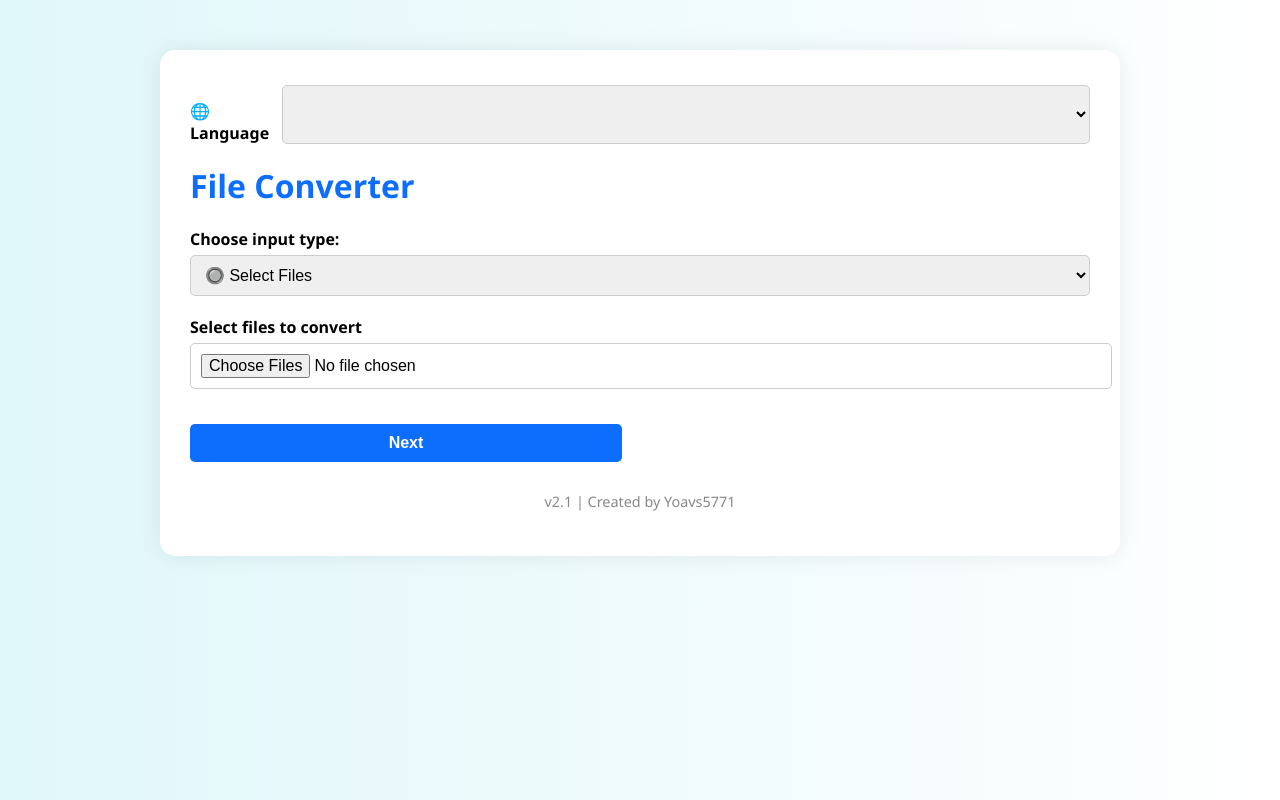
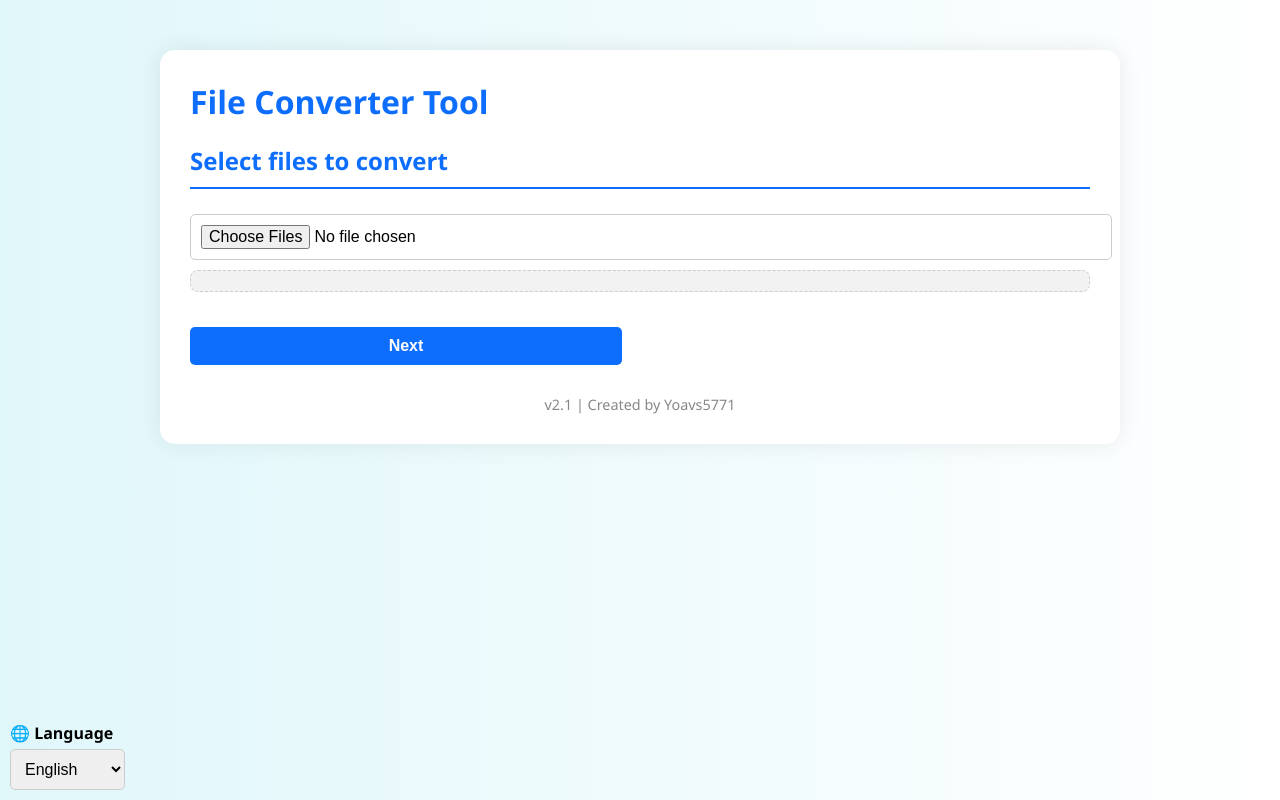
Before and after one commit to yoavs5771/FileToolsWeb, a Flask app: page / in a window 1280 px wide. Run offline with Flask 3, Linux system fonts and the light colour scheme; lists and menus that the app fills with data are empty.

Commit message:
Add multi-step file conversion UI with language selection and improved file handling

```diff
--- /dev/null
+++ b/static/script.js
@@ -0,0 +1,187 @@
+let currentStep = 1;
+const steps = ["step1", "step2", "step3", "step4"];
+const inputFiles = document.getElementById("inputFiles");
+const filePreview = document.getElementById("filePreview");
+const conversionOptions = document.getElementById("conversionOptions");
+const pdfTools = document.getElementById("pdfTools");
+const summaryBox = document.getElementById("summary-box");
+const toast = document.getElementById("toast");
+const progressContainer = document.getElementById("progressContainer");
+const progressBar = document.getElementById("progressBar");
+
+let selectedFiles = [];
+let detectedFileType = "";
+
+function showStep(step) {
+  steps.forEach((id, index) => {
+    document.getElementById(id).classList.toggle("active", index === step - 1);
+  });
+  currentStep = step;
+}
+
+function detectFileType(files) {
+  const extensions = Array.from(files).map(f => f.name.split('.').pop().toLowerCase());
+  if (extensions.every(ext => ["pdf"].includes(ext))) return "pdf";
+  if (extensions.every(ext => ["docx", "doc"].includes(ext))) return "word";
+  if (extensions.every(ext => ["pptx", "ppt"].includes(ext))) return "ppt";
+  if (extensions.every(ext => ["xlsx", "xls", "csv"].includes(ext))) return "excel";
+  if (extensions.every(ext => ["jpg", "jpeg", "png", "bmp", "gif", "tiff", "webp"].includes(ext))) return "image";
+  return "mixed";
+}
+
+function showToast(msg, success = false) {
+  toast.innerText = msg;
+  toast.className = "toast" + (success ? " success" : "");
+  toast.style.display = "block";
+  setTimeout(() => (toast.style.display = "none"), 4000);
+}
+
+inputFiles.addEventListener("change", (e) => {
+  selectedFiles = Array.from(e.target.files);
+  filePreview.innerText = selectedFiles.map(f => f.name).join("\n");
+  detectedFileType = detectFileType(selectedFiles);
+  document.getElementById("nextBtn1").disabled = selectedFiles.length === 0;
+});
+
+document.getElementById("nextBtn1").addEventListener("click", () => {
+  renderConversionOptions();
+  showStep(2);
+});
+
+document.getElementById("backBtn2").addEventListener("click", () => showStep(1));
+document.getElementById("nextBtn2").addEventListener("click", () => {
+  renderSummary();
+  showStep(3);
+});
+document.getElementById("backBtn3").addEventListener("click", () => showStep(2));
+
+document.getElementById("convertBtn").addEventListener("click", async () => {
+  progressContainer.style.display = "block";
+  progressBar.style.width = "10%";
+  progressBar.innerText = "10%";
+
+  const formData = new FormData();
+  selectedFiles.forEach(file => formData.append("files", file));
+
+  const format = document.querySelector('input[name="formatOption"]:checked');
+  if (format) formData.append("format", format.value);
+
+  if (detectedFileType === "pdf") {
+    if (document.getElementById("mergePdf").checked) formData.append("merge", "1");
+    if (document.getElementById("splitPdf").checked) formData.append("split", "1");
+    if (document.getElementById("deletePages").checked) formData.append("delete_pages", "1");
+  }
+
+  progressBar.style.width = "40%";
+  progressBar.innerText = "40%";
+
+  try {
+    const res = await fetch("/convert", { method: "POST", body: formData });
+    const blob = await res.blob();
+    const url = window.URL.createObjectURL(blob);
+    const a = document.createElement("a");
+    a.href = url;
+    a.download = "converted_output.zip";
+    document.body.appendChild(a);
+    a.click();
+    a.remove();
+
+    progressBar.style.width = "100%";
+    progressBar.innerText = "100%";
+    showStep(4);
+  } catch (err) {
+    showToast("שגיאה בביצוע ההמרה.");
+    console.error(err);
+  }
+});
+
+function renderConversionOptions() {
+  const map = {
+    word: ["PDF", "TXT", "HTML"],
+    ppt: ["PDF"],
+    excel: ["PDF", "CSV"],
+    image: ["PDF", "JPG", "PNG", "BMP", "TIFF"],
+    pdf: [] // ניהול בכלים אחרים
+  };
+
+  const options = map[detectedFileType] || [];
+  pdfTools.style.display = detectedFileType === "pdf" ? "block" : "none";
+
+  conversionOptions.innerHTML = "";
+  if (options.length > 0) {
+    options.forEach(fmt => {
+      const id = `opt_${fmt}`;
+      conversionOptions.innerHTML += `
+        <label>
+          <input type="radio" name="formatOption" id="${id}" value="${fmt}" />
+          ${fmt}
+        </label><br/>
+      `;
+    });
+  } else {
+    conversionOptions.innerHTML = "<p>אין אפשרויות להמרה לקובץ זה.</p>";
+  }
+}
+
+function renderSummary() {
+  let summary = `
+    <h5>סיכום לפני המרה:</h5>
+    <p><strong>קבצים שנבחרו:</strong><br>${selectedFiles.map(f => f.name).join("<br>")}</p>
+    <p><strong>סוג קובץ:</strong> ${detectedFileType}</p>
+  `;
+
+  const format = document.querySelector('input[name="formatOption"]:checked');
+  if (format) summary += `<p><strong>פורמט נבחר:</strong> ${format.value}</p>`;
+
+  if (detectedFileType === "pdf") {
+    summary += `<p><strong>כלי PDF:</strong><ul>`;
+    if (document.getElementById("mergePdf").checked) summary += "<li>מיזוג קבצים</li>";
+    if (document.getElementById("splitPdf").checked) summary += "<li>פיצול קובץ</li>";
+    if (document.getElementById("deletePages").checked) summary += "<li>מחיקת עמודים</li>";
+    summary += "</ul></p>";
+  }
+
+  summaryBox.innerHTML = summary;
+}
+
+// תרגום שפות
+document.getElementById("languageSelect").addEventListener("change", (e) => {
+  const lang = e.target.value;
+  localStorage.setItem("lang", lang);
+  loadTranslations(lang);
+});
+
+function loadTranslations(lang) {
+  fetch(`/translations/${lang}.json`)
+    .then(res => res.json())
+    .then(dict => {
+      document.querySelectorAll("[data-i18n]").forEach(el => {
+        const key = el.getAttribute("data-i18n");
+        if (dict[key]) el.innerText = dict[key];
+      });
+
+      document.documentElement.dir = ["ar", "he", "fa"].includes(lang) ? "rtl" : "ltr";
+    });
+}
+
+function initLang() {
+  const langSelect = document.getElementById("languageSelect");
+  const langs = {
+    en: "English", he: "עברית", fr: "Français", ru: "Русский",
+    ar: "العربية", zh: "中文", fa: "فارسی", es: "Español", pt: "Português", hi: "हिन्दी"
+  };
+  for (const [code, label] of Object.entries(langs)) {
+    const opt = document.createElement("option");
+    opt.value = code;
+    opt.innerText = label;
+    langSelect.appendChild(opt);
+  }
+
+  const lang = localStorage.getItem("lang") || "en";
+  langSelect.value = lang;
+  loadTranslations(lang);
+}
+
+window.onload = () => {
+  initLang();
+};
--- a/templates/index.html
+++ b/templates/index.html
@@ -1,134 +1,84 @@
 <!DOCTYPE html>
 <html lang="en">
 <head>
-    <meta charset="UTF-8">
-    <meta name="viewport" content="width=device-width, initial-scale=1.0">
-    <title>FileTools Web</title>
-    <link rel="stylesheet" href="/static/style.css">
-    <script src="/translations/lang.js" defer></script>
+  <meta charset="UTF-8" />
+  <meta name="viewport" content="width=device-width, initial-scale=1.0"/>
+  <title data-i18n="title">File Converter Tool</title>
+  <link rel="stylesheet" href="/static/style.css" />
 </head>
 <body>
   <div class="container">
-        <div id="language-switcher">
-            <label for="language"><span id="language_label">🌐 Language</span></label>
-            <select id="language"></select>
+    <h1 data-i18n="title">File Converter Tool</h1>
+
+    <!-- Language Switcher Bottom Left -->
+    <div style="position: fixed; bottom: 10px; left: 10px;">
+      <label for="languageSelect" data-i18n="language_label">🌐 Language</label>
+      <select id="languageSelect"></select>
     </div>
 
-        <h1 id="page_title">File Converter</h1>
-
-        <!-- Step 1: File Selection -->
+    <!-- Step 1: File Upload -->
     <div class="step-section active" id="step-1">
-            <label for="inputType" id="choose_input_type">Choose input type:</label>
-            <select id="inputType">
-                <option value="files">🔘 <span id="select_input_files">Select Files</span></option>
-                <option value="folder">📁 <span id="select_input_folder">Select Folder</span></option>
-            </select>
-
-            <label id="select_files_label">Select files to convert</label>
-            <input type="file" id="inputFiles" multiple>
-
-            <label id="select_folder_label" style="display:none;">Select folder to convert</label>
-            <input type="file" id="inputFolder" webkitdirectory directory style="display:none;">
-
+      <h2 class="step-title" data-i18n="select_files">Select Files</h2>
+      <input type="file" id="inputFiles" name="inputFiles" multiple />
+      <div class="file-preview" id="filePreview"></div>
       <div class="step-buttons">
-                <button type="button" onclick="nextStep(2)" id="next_button_step1">Next</button>
+        <button id="nextStep1" data-i18n="next">Next</button>
       </div>
     </div>
 
-        <!-- Step 2: Output Format -->
+    <!-- Step 2: Format Options -->
     <div class="step-section" id="step-2">
-            <label for="outputFormats" id="select_formats">Select output formats:</label>
-            <select id="outputFormats" multiple>
-                <option value="pdf">PDF</option>
-                <option value="txt">TXT</option>
-                <option value="html">HTML</option>
-                <option value="png">PNG</option>
-                <option value="jpg">JPG</option>
-            </select>
+      <h2 class="step-title" data-i18n="choose_format">Choose Output Format</h2>
+      <div id="formatOptions" class="format-options">
+        <!-- Dynamic checkboxes will be added here -->
+      </div>
 
-            <label for="outputDir" id="select_output">Select output directory</label>
-            <input type="file" id="outputDir" webkitdirectory directory>
-
-            <div>
-                <input type="checkbox" id="mergePDF">
-                <label for="mergePDF" id="merge_option">🗃️ Merge PDF files into one</label>
+      <div id="mergeOptionContainer" style="margin-top: 10px;">
+        <label>
+          <input type="checkbox" id="mergeOption" />
+          <span data-i18n="merge_option">🗃️ Merge PDFs into one file</span>
+        </label>
       </div>
 
       <div class="step-buttons">
-                <button type="button" onclick="prevStep(1)" id="back_button_step2">Back</button>
-                <button type="button" onclick="nextStep(3)" id="next_button_step2">Next</button>
+        <button id="prevStep2" data-i18n="back">Back</button>
+        <button id="nextStep2" data-i18n="next">Next</button>
       </div>
     </div>
 
-        <!-- Step 3: Summary & Start -->
+    <!-- Step 3: Summary -->
     <div class="step-section" id="step-3">
+      <h2 class="step-title" data-i18n="summary">Summary</h2>
       <div id="summary-box">
-                <h5 id="summary_title">Summary:</h5>
-                <div id="summary-content"></div>
+        <h5 data-i18n="summary_preview">Summary:</h5>
+        <p id="summaryText"></p>
       </div>
-
-            <div class="progress" id="progressBarWrapper" style="display:none;">
-                <div class="progress-bar" id="progressBar">0%</div>
+      <div class="progress">
+        <div id="progressBar" class="progress-bar" style="width: 0%">0%</div>
       </div>
-
       <div class="step-buttons">
-                <button type="button" onclick="prevStep(2)" id="back_button_step3">Back</button>
-                <button type="button" onclick="startConversion()" id="start_conversion">🚀 Start Conversion</button>
+        <button id="prevStep3" data-i18n="back">Back</button>
+        <button id="convertButton" data-i18n="convert_button">Convert</button>
       </div>
     </div>
 
+    <!-- Step 4: Thank You -->
+    <div class="step-section" id="step-4">
+      <h2 class="step-title" data-i18n="done">✅ Conversion Complete</h2>
+      <p data-i18n="thank_you">Thank you for using FileTools. You can support us below:</p>
+      <a href="/privacy" target="_blank" data-i18n="privacy_policy">Privacy Policy</a> |
+      <a href="https://www.buymeacoffee.com/yoavs5771" target="_blank" data-i18n="donate">☕ Donate</a>
+    </div>
+
+    <!-- Toast Message -->
+    <div class="toast" id="toastBox">Error</div>
+
     <div class="footer">
-            <p id="created_by">v2.1 | Created by Yoavs5771</p>
+      <span data-i18n="created_by">v2.1 | Created by Yoavs5771</span>
     </div>
   </div>
 
-    <script>
-        let currentStep = 1;
-
-        function showStep(step) {
-            document.querySelectorAll('.step-section').forEach(section => section.classList.remove('active'));
-            document.getElementById(`step-${step}`).classList.add('active');
-        }
-
-        function nextStep(step) {
-            updateSummary();
-            currentStep = step;
-            showStep(step);
-        }
-
-        function prevStep(step) {
-            currentStep = step;
-            showStep(step);
-        }
-
-        document.getElementById('inputType').addEventListener('change', function () {
-            if (this.value === 'folder') {
-                document.getElementById('inputFolder').style.display = 'block';
-                document.getElementById('inputFiles').style.display = 'none';
-                document.getElementById('select_folder_label').style.display = 'block';
-                document.getElementById('select_files_label').style.display = 'none';
-            } else {
-                document.getElementById('inputFolder').style.display = 'none';
-                document.getElementById('inputFiles').style.display = 'block';
-                document.getElementById('select_folder_label').style.display = 'none';
-                document.getElementById('select_files_label').style.display = 'block';
-            }
-        });
-
-        function updateSummary() {
-            const files = document.getElementById('inputFiles').files;
-            const folder = document.getElementById('inputFolder').files;
-            const outputFormats = Array.from(document.getElementById('outputFormats').selectedOptions).map(opt => opt.value).join(', ');
-            const merge = document.getElementById('mergePDF').checked ? 'Yes' : 'No';
-
-            let fileSummary = files.length ? `${files.length} files selected.` : folder.length ? `${folder.length} files in folder.` : 'No files selected.';
-
-            document.getElementById('summary-content').innerHTML = `
-                <p><strong>Files:</strong> ${fileSummary}</p>
-                <p><strong>Output formats:</strong> ${outputFormats}</p>
-                <p><strong>Merge PDFs:</strong> ${merge}</p>
-            `;
-        }
-    </script>
+  <script src="/static/lang.js"></script>
+  <script src="/static/script.js"></script>
 </body>
 </html>
```
Lines whose indentation alone changed are shown as unchanged.
